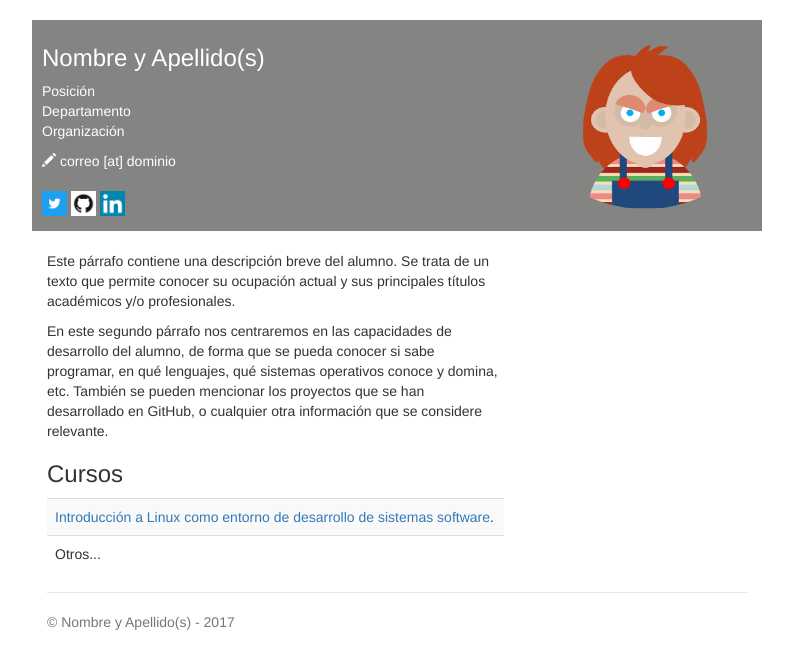
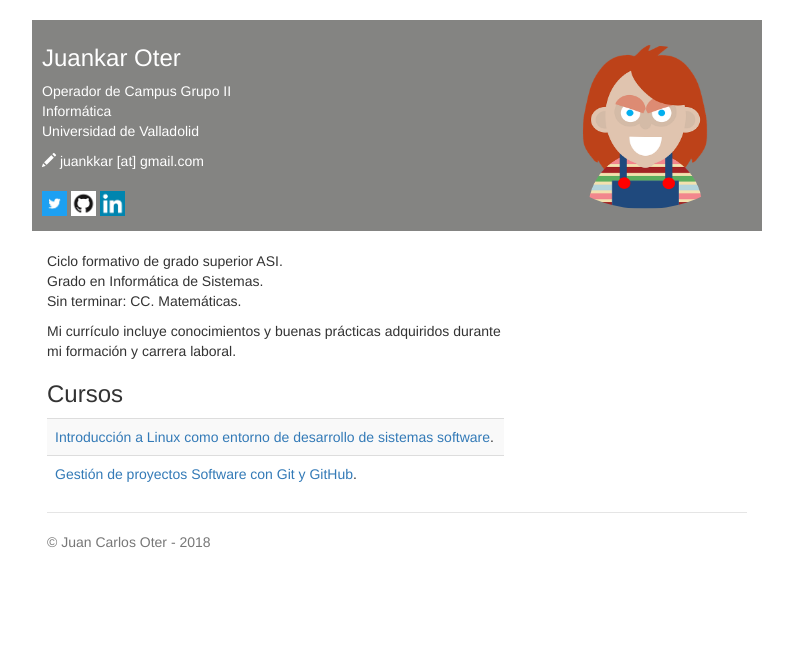
Before and after one commit to JuankarOter/JuankarOter.github.io, a plain HTML site: page index.html in a window 1280 px wide. Shown: the whole page, without its empty margins (243-1036 px from the left). Drawn offline with nearby package versions, Linux system fonts and the light colour scheme.

Commit message:
Landing Page v1

```diff
--- a/index.html
+++ b/index.html
@@ -3,12 +3,12 @@
 <html>
   <head>
     <meta charset="utf-8">
-    <meta name="description" content="Página de ejemplo del MOOC de LINUX - UPM.">
+    <meta name="description" content="Landing Page">
     <!--Sustituir por los datos del alumno-->
-    <meta name="author" content="Nombre y Apellido(s)">
+    <meta name="author" content="Juan Carlos Oter">
 
     <!--Sustituir por los datos del alumno-->
-    <title>Nombre y Apellido(s)</title>
+    <title>Juan Carlos Oter</title>
 
     <link href="css/bootstrap.min.css" rel="stylesheet">
     <link href="css/style.css" rel="stylesheet">
@@ -17,16 +17,16 @@
   <body>
     <div class="container header-bar">
       <!--Sustituir por los datos del alumno-->
-      <h3>Nombre y Apellido(s) <span><img style="width: 214px; height: 164px;" class='img-circle' alt="Nombre y Apellido(s)" src="img/foto.png" align="right"></span></h3>
+      <h3>Juankar Oter <span><img style="width: 214px; height: 164px;" class='img-circle' alt="Nombre y Apellido(s)" src="img/foto.png" align="right"></span></h3>
       <p>
         <!--Sustituir por los datos del alumno-->
-        Posición<br>
-        Departamento<br>
-        Organización
+        Operador de Campus Grupo II<br>
+        Informática<br>
+        Universidad de Valladolid
       </p>
       <address>
         <!--Sustituir por los datos del alumno-->
-        <span class='glyphicon glyphicon-pencil'></span> correo [at] dominio <br>
+        <span class='glyphicon glyphicon-pencil'></span> juankkar [at] gmail.com <br>
       </address>
 
       <!--Sustituir por los datos del alumno-->
@@ -41,21 +41,24 @@
       <div class='row'>
         <div class='col-sm-8'>
           <br>
-          <p>Este párrafo contiene una descripción breve del alumno. Se trata de un texto que permite conocer su ocupación actual y sus principales títulos académicos y/o profesionales.  </p>
+          <p>
+          Ciclo formativo de grado superior ASI. <br>
+          Grado en Informática de Sistemas.<br>
+          Sin terminar: CC. Matemáticas.</p>
 
-          <p>En este segundo párrafo nos centraremos en las capacidades de desarrollo del alumno, de forma que se pueda conocer si sabe programar, en qué lenguajes, qué sistemas operativos conoce y domina, etc. También se pueden mencionar los proyectos que se han desarrollado en GitHub, o cualquier otra información que se considere relevante.</p>
+          <p>Mi currículo incluye conocimientos y buenas prácticas adquiridos durante mi formación y carrera laboral.</p>
 
           <h3>Cursos</h3>
           <table class='table table-striped'>
             <tr><td><a href="https://www.miriadax.net" target="blank">Introducción a Linux como entorno de desarrollo de sistemas software</a>.</td></tr>
-            <tr><td>Otros...</td></tr>
+            <tr><td><a href="https://www.miriadax.net" target="blank">Gestión de proyectos Software con Git y GitHub</a>.</td></tr>
           </table>
         </div>
       </div>
 
       <footer class="footer">
         <!--Sustituir por los datos del alumno-->
-        <p>&copy; Nombre y Apellido(s) - 2017</p>
+        <p>&copy; Juan Carlos Oter - 2018</p>
       </footer>
 
     </div>
```
